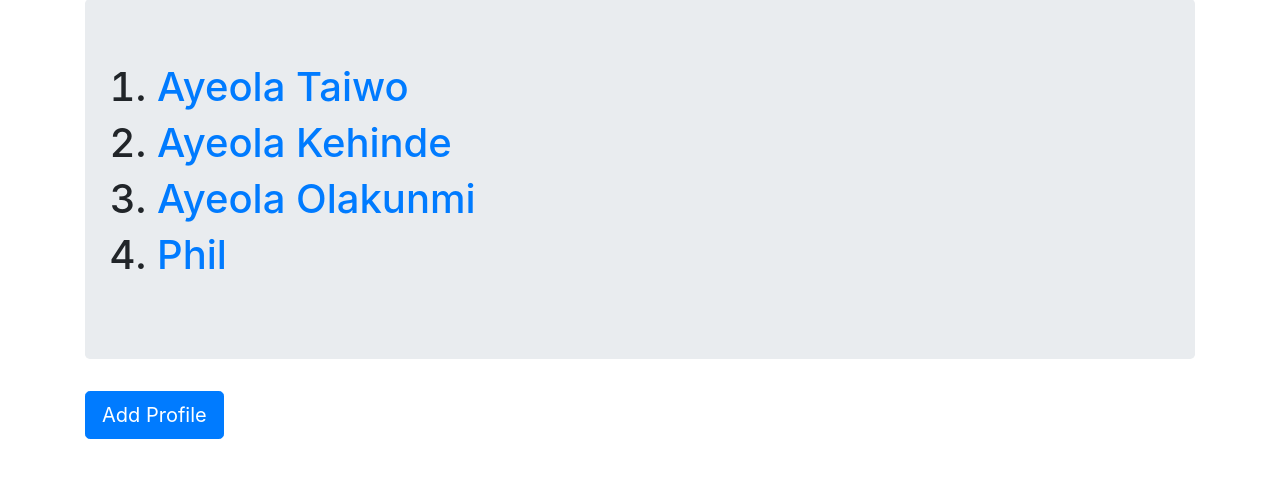
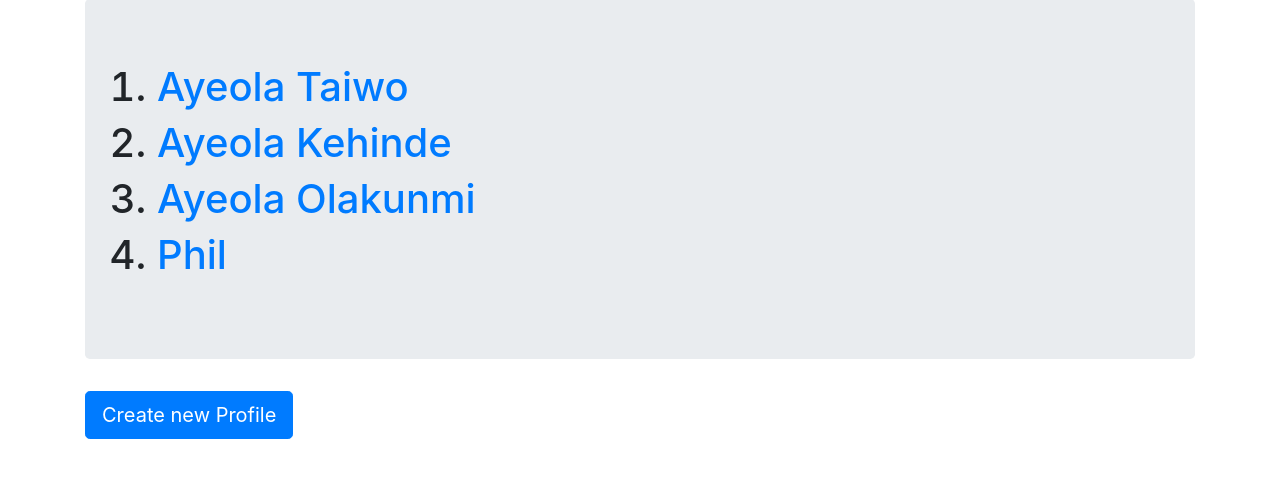
Before and after one commit to JoiRichi/typrofilelog, a Django app: page /list/ in a window 1280 px wide. Shown: the part 57-536 px from the top of the page. Run offline with Django 3.2, Linux system fonts and the light colour scheme; data comes from the database, SQL or seed files in the repository; some libraries are stand-ins or nearby versions.

Commit message:
uploaded the app

```diff
--- a/basic_app/templates/basic_app/profile_list.html
+++ b/basic_app/templates/basic_app/profile_list.html
@@ -13,6 +13,6 @@
 
 </div>
 
-<a class="btn btn-primary btn-lg" href="{% url 'basic_app:create' %}">Add Profile</a>
+<a class="btn btn-primary btn-lg" href="{% url 'basic_app:create' %}">Create new Profile</a>
 
 {% endblock content %}
```
